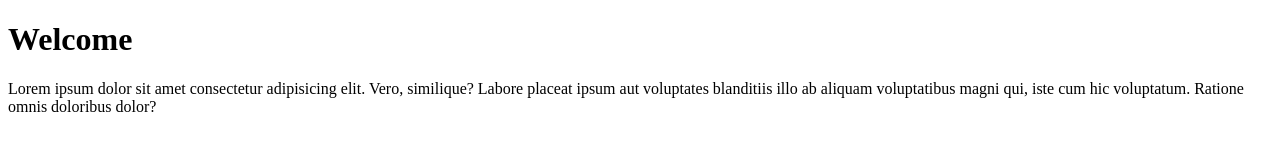
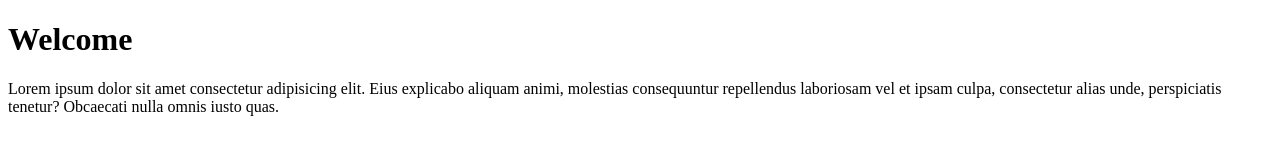
Before and after one commit to ShifaShaikh085/Firstrepo, a plain HTML site: page index.html in a window 1280 px wide. Drawn offline with Linux system fonts and the light colour scheme.

Commit message:
add branch

```diff
--- a/index.html
+++ b/index.html
@@ -7,6 +7,6 @@
 </head>
 <body>
     <h1>Welcome</h1>
-    <p>Lorem ipsum dolor sit amet consectetur adipisicing elit. Vero, similique? Labore placeat ipsum aut voluptates blanditiis illo ab aliquam voluptatibus magni qui, iste cum hic voluptatum. Ratione omnis doloribus dolor?</p>
+    <p>Lorem ipsum dolor sit amet consectetur adipisicing elit. Eius explicabo aliquam animi, molestias consequuntur repellendus laboriosam vel et ipsam culpa, consectetur alias unde, perspiciatis tenetur? Obcaecati nulla omnis iusto quas.</p>
 </body>
 </html>
```
